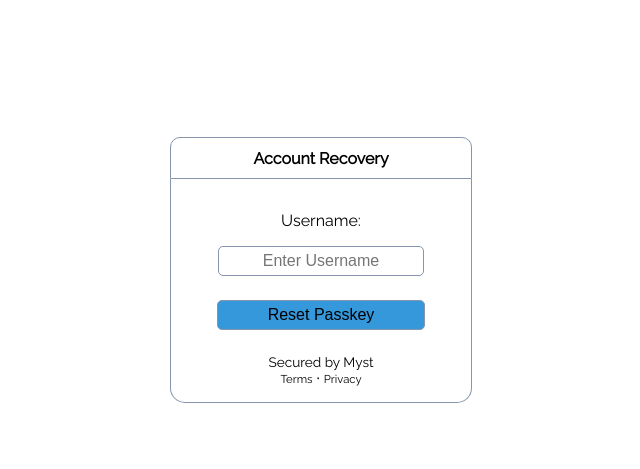
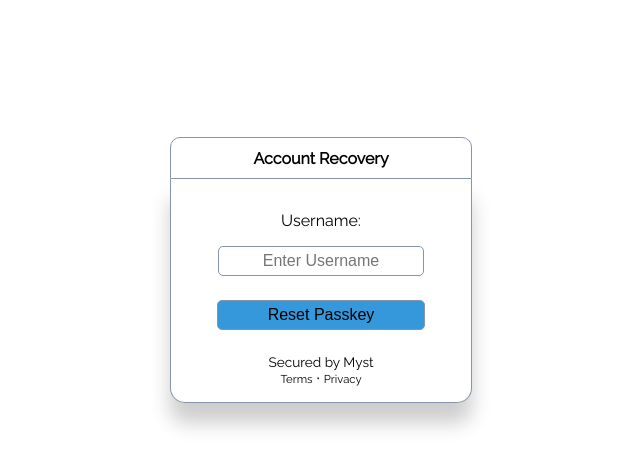
Before and after one commit to mystsec/MystAuth, a Django app: template mystauth/templates/resetAuth.html in a window 1280 px wide. Shown: the part 143-612 px from the top of the page, without its empty margins (319-959 px from the left). Run offline with Django 3.2, Linux system fonts and the light colour scheme; the template is opened without the code that fills it, so the values that code supplies are empty.

Commit message:
Update resetAuth.css

```diff
--- a/mystauth/static/resetAuth.css
+++ b/mystauth/static/resetAuth.css
@@ -69,6 +69,7 @@ body {
   border-radius: 0 0 15px 15px;
   border-color: var(--border_clr);
   background-color: var(--background);
+  box-shadow: 0px 20px 20px 0px rgba(0, 0, 0, 0.2);
 }
 
 .content form {
```
